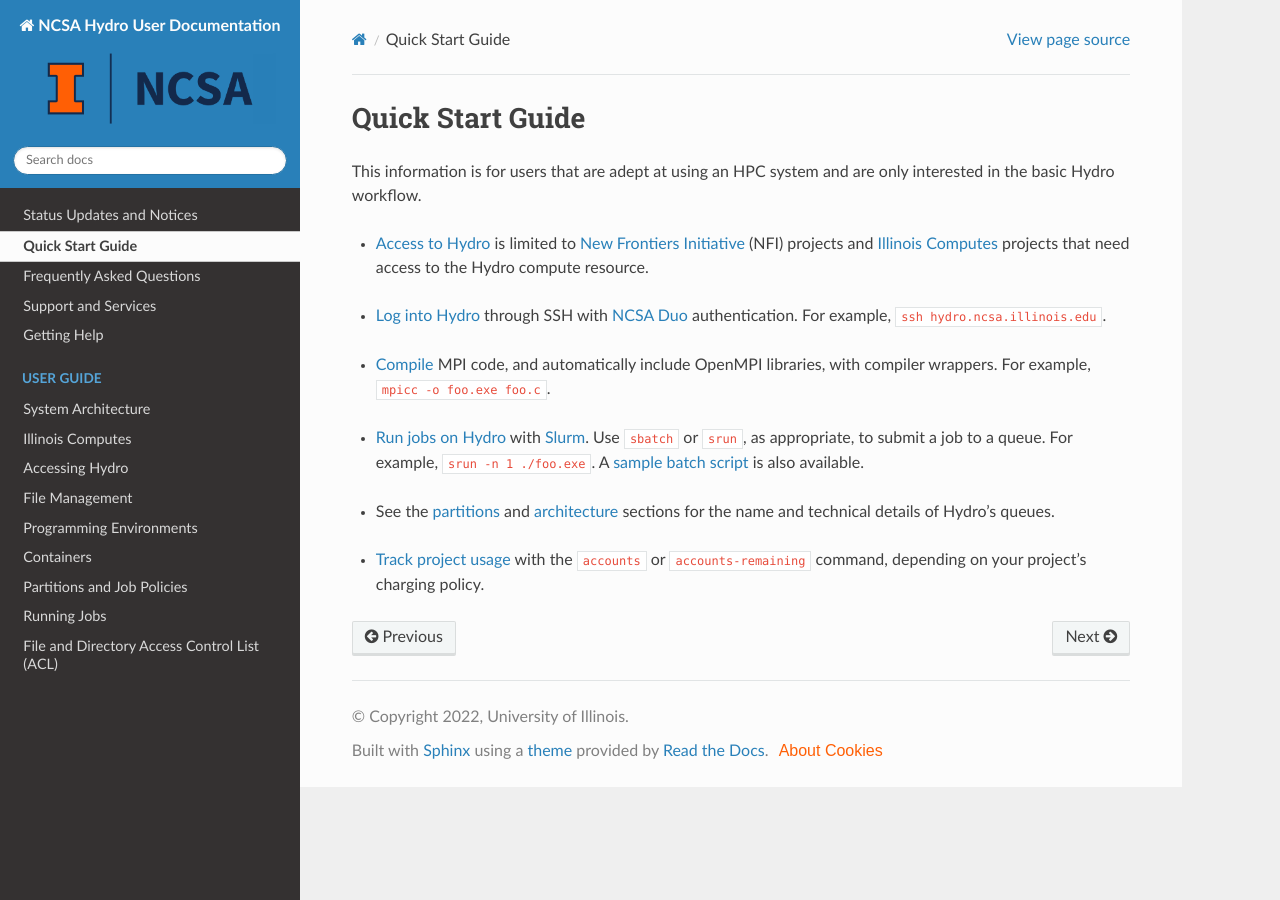
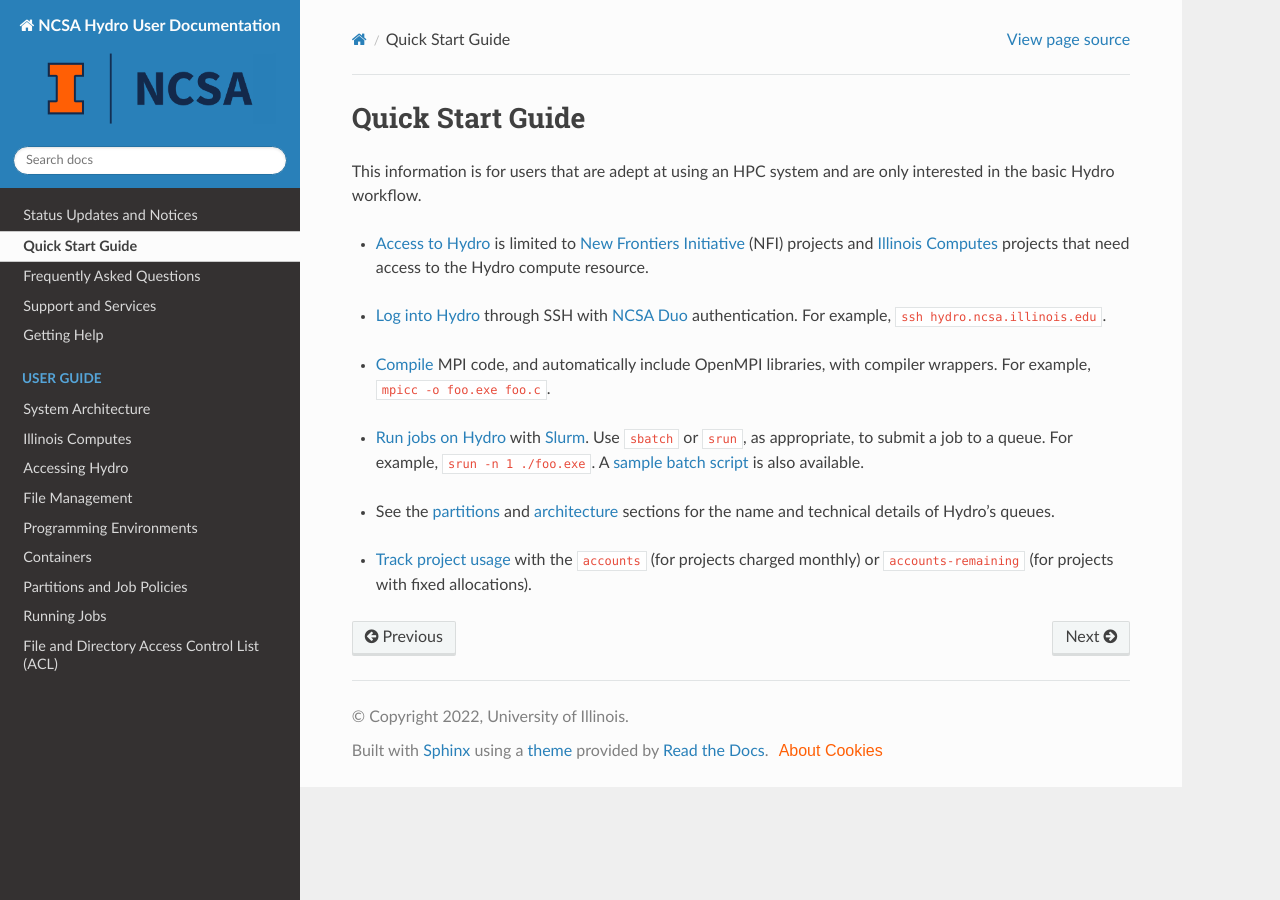
Before and after one commit to ncsa/hydro_documentation, a Sphinx documentation site: the page built from docs/source/quick-start.rst, in a window 1280 px wide. Built offline with Sphinx 7.4.7 and the Read the Docs theme 2.0.0, drawn with Linux system fonts in a browser that asks for light colours.

Commit message:
Update quick-start.rst

```diff
--- a/docs/source/quick-start.rst
+++ b/docs/source/quick-start.rst
@@ -25,4 +25,4 @@
 
 ..
 
-- :ref:`Track project usage <project-job-accounting>` with the ``accounts`` or ``accounts-remaining`` command, depending on your project's charging policy.
+- :ref:`Track project usage <project-job-accounting>` with the ``accounts`` (for projects charged monthly) or ``accounts-remaining`` (for projects with fixed allocations).
```
